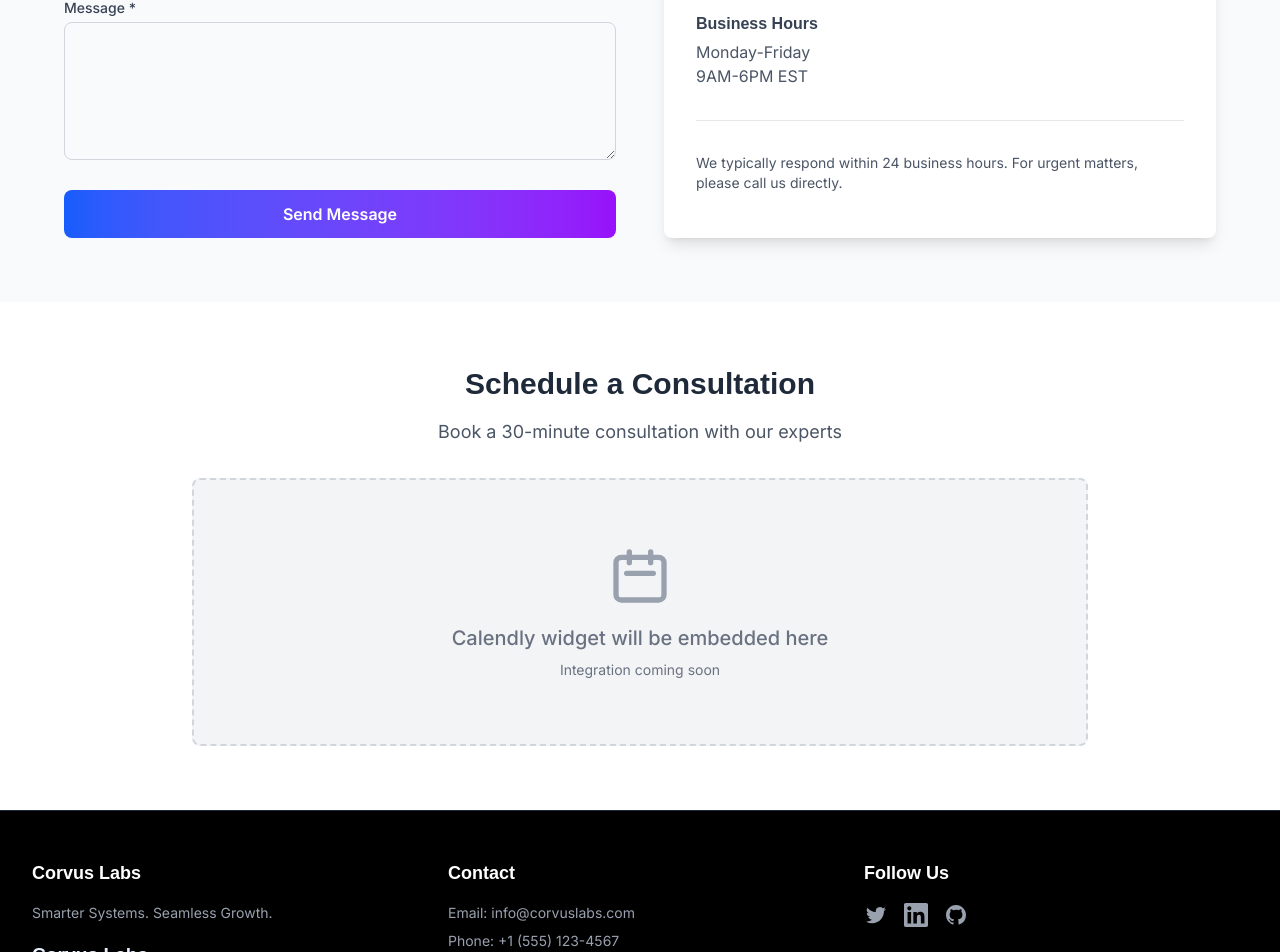
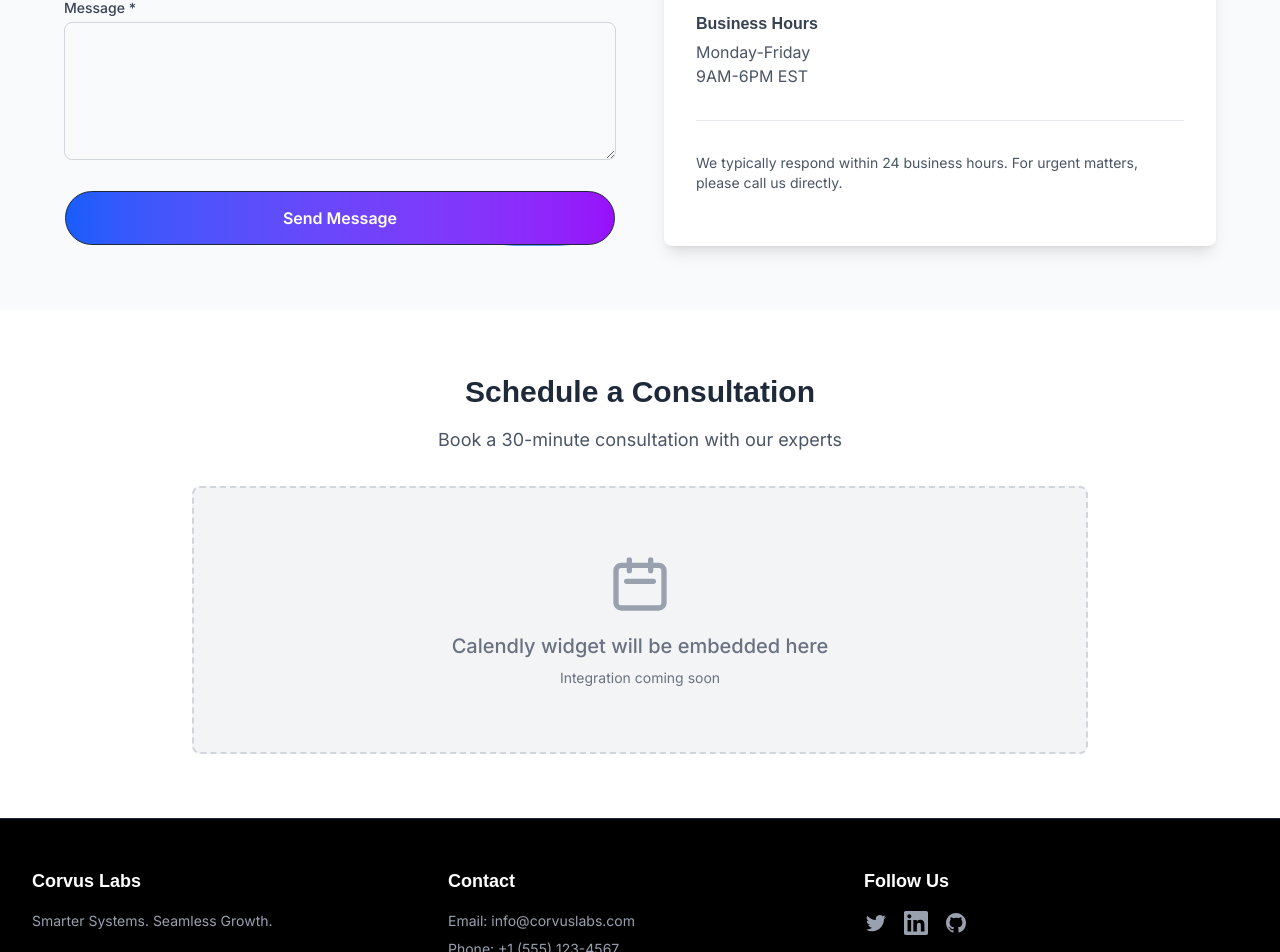
Before and after one commit to ShabeerQWE/CORVUS-Website, a Next.js app: page /contact in a window 1280 px wide. Shown: the part 713-1665 px from the top of the page. Built offline with nearby package versions, Linux system fonts and the light colour scheme.

Commit message:
feat: Replace contact form button with Aceternity UI moving border button

```diff
--- a/app/contact/page.tsx
+++ b/app/contact/page.tsx
@@ -3,6 +3,7 @@
 import { useState } from 'react';
 import { useForm } from 'react-hook-form';
 import { motion } from 'framer-motion';
+import { Button } from '@/components/ui/moving-border';
 
 type FormData = {
   name: string;
@@ -170,12 +171,15 @@ export default function ContactPage() {
                 </div>
 
                 {/* Submit Button */}
-                <button
+                <Button
                   type="submit"
-                  className="w-full bg-gradient-to-r from-blue-600 to-purple-600 text-white font-semibold py-3 px-6 rounded-lg hover:from-blue-700 hover:to-purple-700 transition duration-300 transform hover:scale-105"
+                  containerClassName="w-full h-14 hover:scale-[1.02] transition-transform duration-200"
+                  className="bg-gradient-to-r from-blue-600 to-purple-600 hover:from-blue-700 hover:to-purple-700 text-white font-semibold text-base transition-all duration-200"
+                  borderClassName="bg-[radial-gradient(#3b82f6_40%,transparent_60%)]"
+                  duration={4000}
                 >
                   Send Message
-                </button>
+                </Button>
               </form>
             </motion.div>
 
--- /dev/null
+++ b/components/ui/moving-border.tsx
@@ -0,0 +1,111 @@
+"use client"
+import type React from "react"
+import { motion, useAnimationFrame, useMotionTemplate, useMotionValue, useTransform } from "framer-motion"
+import { useRef } from "react"
+import { cn } from "@/lib/utils"
+
+export function Button({
+  borderRadius = "1.75rem",
+  children,
+  as: Component = "button",
+  containerClassName,
+  borderClassName,
+  duration,
+  className,
+  ...otherProps
+}: {
+  borderRadius?: string
+  children: React.ReactNode
+  as?: any
+  containerClassName?: string
+  borderClassName?: string
+  duration?: number
+  className?: string
+  [key: string]: any
+}) {
+  return (
+    <Component
+      className={cn("relative h-16 w-40 overflow-hidden bg-transparent p-[1px] text-xl", containerClassName)}
+      style={{
+        borderRadius: borderRadius,
+      }}
+      {...otherProps}
+    >
+      <div className="absolute inset-0" style={{ borderRadius: `calc(${borderRadius} * 0.96)` }}>
+        <MovingBorder duration={duration} rx="30%" ry="30%">
+          <div
+            className={cn("h-20 w-20 bg-[radial-gradient(#1e3a8a_40%,transparent_60%)] opacity-[0.8]", borderClassName)}
+          />
+        </MovingBorder>
+      </div>
+
+      <div
+        className={cn(
+          "relative flex h-full w-full items-center justify-center border border-slate-800 bg-gradient-to-r from-sky-400 to-purple-600 text-sm text-white antialiased backdrop-blur-xl",
+          className,
+        )}
+        style={{
+          borderRadius: `calc(${borderRadius} * 0.96)`,
+        }}
+      >
+        {children}
+      </div>
+    </Component>
+  )
+}
+
+export const MovingBorder = ({
+  children,
+  duration = 3000,
+  rx,
+  ry,
+  ...otherProps
+}: {
+  children: React.ReactNode
+  duration?: number
+  rx?: string
+  ry?: string
+  [key: string]: any
+}) => {
+  const pathRef = useRef<SVGRectElement>(null)
+  const progress = useMotionValue<number>(0)
+
+  useAnimationFrame((time) => {
+    const length = pathRef.current?.getTotalLength()
+    if (length) {
+      const pxPerMillisecond = length / duration
+      progress.set((time * pxPerMillisecond) % length)
+    }
+  })
+
+  const x = useTransform(progress, (val) => pathRef.current?.getPointAtLength(val).x)
+  const y = useTransform(progress, (val) => pathRef.current?.getPointAtLength(val).y)
+
+  const transform = useMotionTemplate`translateX(${x}px) translateY(${y}px) translateX(-50%) translateY(-50%)`
+
+  return (
+    <>
+      <svg
+        xmlns="http://www.w3.org/2000/svg"
+        preserveAspectRatio="none"
+        className="absolute h-full w-full"
+        width="100%"
+        height="100%"
+        {...otherProps}
+      >
+        <rect fill="none" width="100%" height="100%" rx={rx} ry={ry} ref={pathRef} />
+      </svg>
+      <motion.div
+        style={{
+          position: "absolute",
+          top: 0,
+          left: 0,
+          display: "inline-block",
+          transform,
+        }}
+      >
+        {children}
+      </motion.div>
+    </>
+  )
+}
--- /dev/null
+++ b/lib/utils.ts
@@ -0,0 +1,6 @@
+import { clsx, type ClassValue } from "clsx"
+import { twMerge } from "tailwind-merge"
+
+export function cn(...inputs: ClassValue[]) {
+  return twMerge(clsx(inputs))
+}
--- a/package.json
+++ b/package.json
@@ -11,6 +11,7 @@
   },
   "dependencies": {
     "@react-icons/all-files": "^4.1.0",
+    "clsx": "^2.1.1",
     "firebase": "^11.10.0",
     "framer-motion": "^12.23.0",
     "next": "15.3.4",
@@ -18,7 +19,8 @@
     "react": "^19.0.0",
     "react-dom": "^19.0.0",
     "react-hook-form": "^7.59.0",
-    "react-icons": "^5.5.0"
+    "react-icons": "^5.5.0",
+    "tailwind-merge": "^3.3.1"
   },
   "devDependencies": {
     "@eslint/eslintrc": "^3",
```
Also changed, not shown: 1 other file (tests, documents, lock files or other folders).
